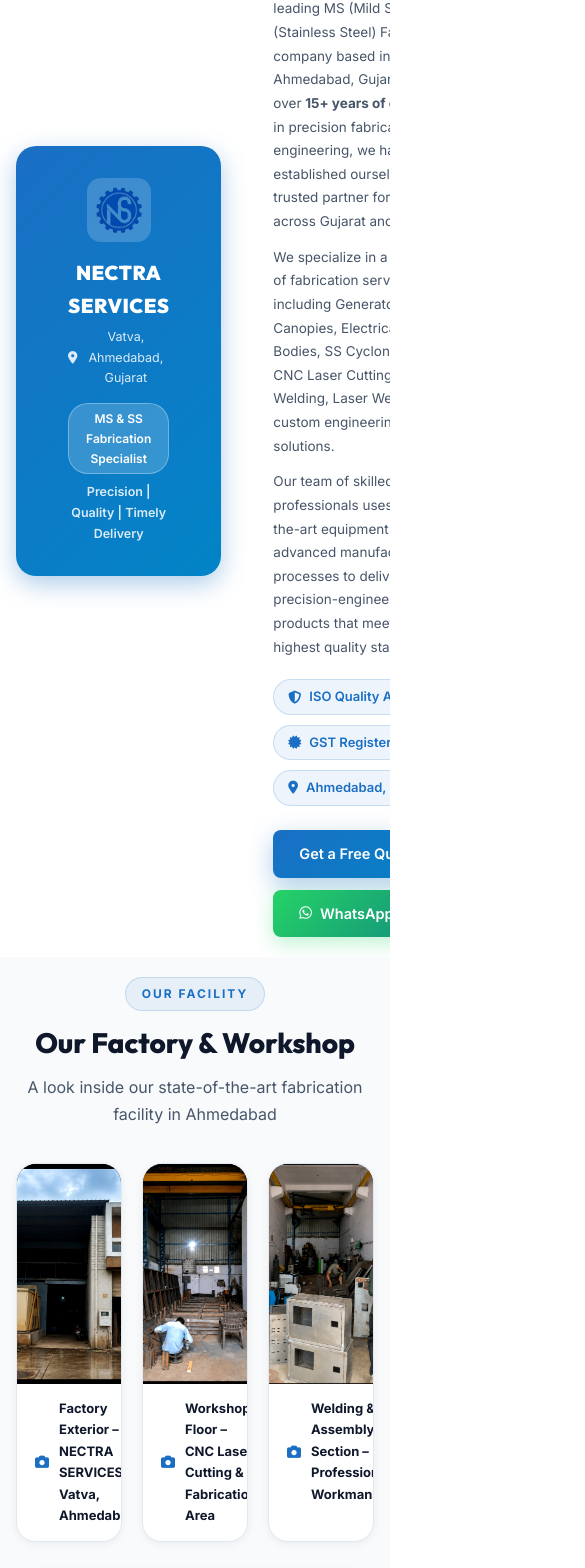
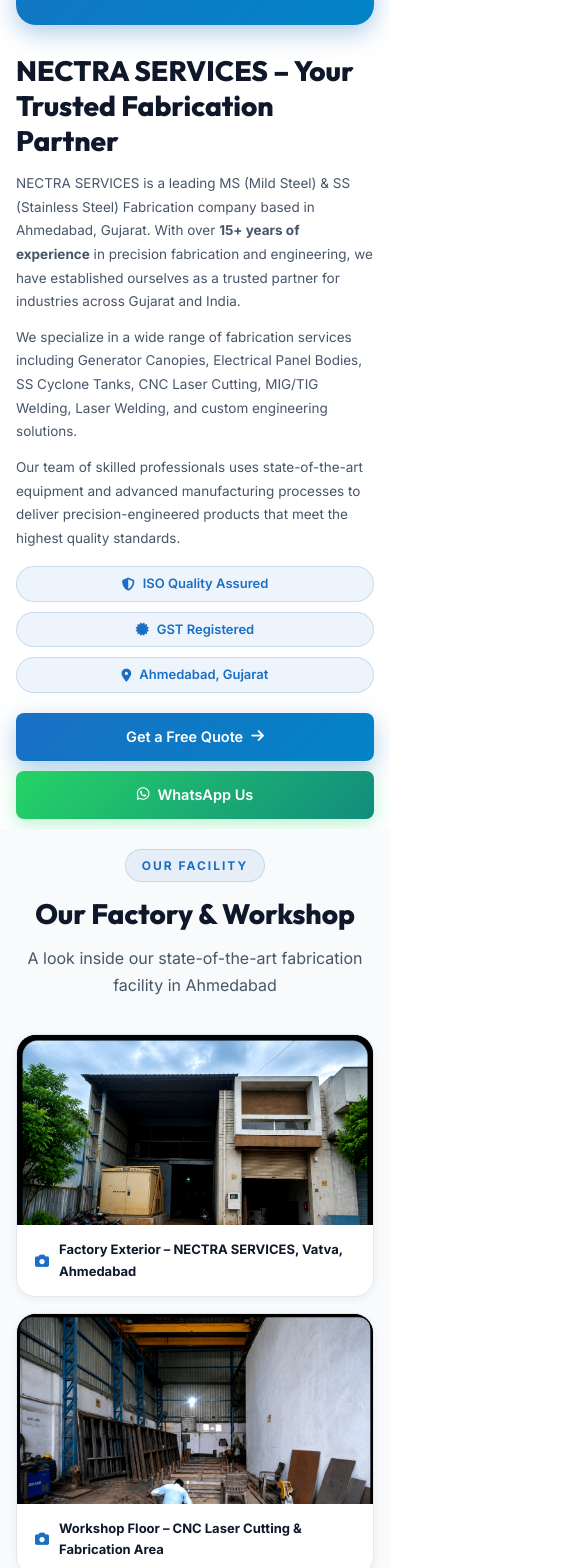
Before and after one commit to ajaypanchal25/nectra-website, a Vue app: page /about in a window 390 px wide. Shown: the part 426-1994 px from the top of the page, 585 px wide, since content can reach past the window. Built offline with nearby package versions, Linux system fonts and the light colour scheme.

Commit message:
Fix mobile responsiveness and layout issues on About Us page

```diff
--- a/src/views/AboutView.vue
+++ b/src/views/AboutView.vue
@@ -646,4 +646,197 @@
 }
 
 
+/* ===== RESPONSIVE MEDIA QUERIES (ABOUT PAGE ONLY) ===== */
+@media (max-width: 1200px) {
+  .why-grid {
+    grid-template-columns: repeat(3, 1fr);
+  }
+}
+
+@media (max-width: 992px) {
+  .about-detail-grid {
+    grid-template-columns: 1fr;
+    gap: 36px;
+  }
+  .about-img-col {
+    order: 1;
+  }
+  .about-content-box {
+    order: 2;
+  }
+  .factory-grid-row {
+    grid-template-columns: repeat(2, 1fr);
+  }
+  .factory-highlights {
+    display: grid;
+    grid-template-columns: repeat(3, 1fr);
+    overflow: visible;
+  }
+  .fh-item {
+    border-right: 1px solid #e2e8f0;
+    border-bottom: 1px solid #e2e8f0;
+  }
+  .fh-item:nth-child(3n) {
+    border-right: none;
+  }
+  .reviews-grid {
+    grid-template-columns: repeat(2, 1fr);
+  }
+}
+
+@media (max-width: 768px) {
+  .about-section {
+    padding-bottom: 10px;
+  }
+  .about-top-header {
+    margin-bottom: 24px;
+  }
+  .why-section, .mv-section {
+    padding: 40px 0;
+  }
+  .why-grid {
+    grid-template-columns: repeat(2, 1fr);
+    gap: 14px;
+  }
+  .mv-grid {
+    grid-template-columns: 1fr;
+    gap: 20px;
+  }
+  .cta-inner {
+    flex-direction: column;
+    text-align: center;
+    gap: 20px;
+  }
+  .cta-btns {
+    justify-content: center;
+    width: 100%;
+  }
+}
+
+@media (max-width: 600px) {
+  .factory-grid-row {
+    grid-template-columns: 1fr;
+    gap: 16px;
+  }
+  .factory-highlights {
+    grid-template-columns: repeat(2, 1fr);
+  }
+  .fh-item {
+    border-right: 1px solid #e2e8f0;
+    border-bottom: 1px solid #e2e8f0;
+  }
+  .fh-item:nth-child(3n) {
+    border-right: 1px solid #e2e8f0;
+  }
+  .fh-item:nth-child(2n) {
+    border-right: none;
+  }
+  .reviews-grid {
+    grid-template-columns: 1fr;
+  }
+}
+
+@media (max-width: 480px) {
+  .about-detail-grid {
+    gap: 28px;
+  }
+  .acb-card {
+    padding: 24px 18px;
+    max-width: 100%;
+  }
+  .acb-name {
+    font-size: 18px;
+  }
+  .acb-badge {
+    font-size: 11.5px;
+    padding: 4px 12px;
+    white-space: normal;
+  }
+  .acb-motto {
+    font-size: 11.5px;
+  }
+  .about-badges {
+    flex-direction: column;
+    align-items: stretch;
+    margin-top: 16px;
+    margin-bottom: 20px;
+  }
+  .about-badge-item {
+    justify-content: center;
+    width: 100%;
+  }
+  .about-cta-row {
+    flex-direction: column;
+    width: 100%;
+    gap: 10px;
+  }
+  .about-cta-row .btn {
+    width: 100%;
+    justify-content: center;
+  }
+  .why-grid {
+    grid-template-columns: 1fr;
+    gap: 12px;
+  }
+  .why-card {
+    padding: 20px 16px;
+  }
+  .mv-card {
+    padding: 24px 20px;
+  }
+  .factory-highlights {
+    grid-template-columns: 1fr;
+  }
+  .fh-item {
+    border-right: none;
+    border-bottom: 1px solid #e2e8f0;
+    justify-content: flex-start;
+    padding: 12px 16px;
+  }
+  .fh-item:last-child {
+    border-bottom: none;
+  }
+  .cta-btns {
+    flex-direction: column;
+    align-items: stretch;
+  }
+  .cta-btns .btn {
+    width: 100%;
+    justify-content: center;
+  }
+  .thumb-img-box {
+    height: 190px;
+  }
+  /* Lightbox Mobile Adjustments */
+  .lightbox-backdrop {
+    padding: 8px;
+  }
+  .lightbox-close {
+    top: 12px;
+    right: 12px;
+    width: 36px;
+    height: 36px;
+    font-size: 16px;
+  }
+  .lightbox-nav {
+    width: 38px;
+    height: 38px;
+    font-size: 14px;
+  }
+  .lightbox-nav.prev {
+    left: 8px;
+  }
+  .lightbox-nav.next {
+    right: 8px;
+  }
+  .lightbox-caption-box {
+    padding: 12px 14px 16px;
+  }
+  .lightbox-caption-box h3 {
+    font-size: 13.5px;
+  }
+  .lightbox-img {
+    max-height: 60vh;
+  }
+}
 </style>
```
